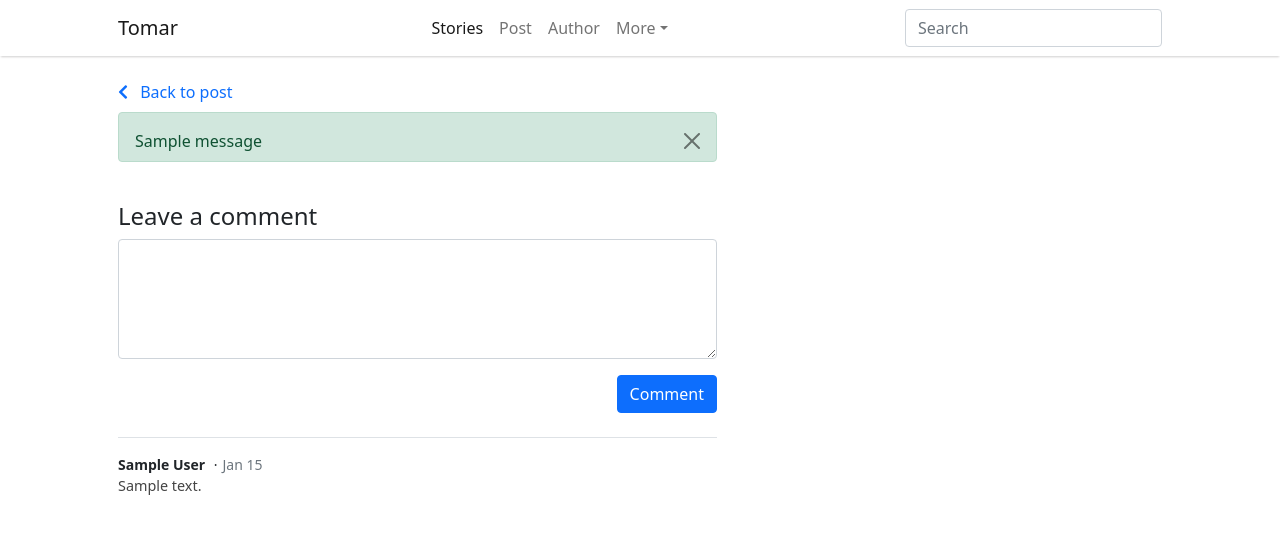
After one commit to balewgize/django-blog, a Django app: a page that uses blog/templates/blog/comment.html in a window 1280 px wide. The commit adds this page. Shown: the top 534 px of the page. Run offline with Django 3.2, Linux system fonts and the light colour scheme; a user stored in the database is signed in; tables that the repository leaves empty hold one stand-in row (values such as "Sample post"); one stand-in notice (Sample message) is shown; some libraries are stand-ins or nearby versions.

Commit message:
(feat) Add commenting feature Enable authenticated users to comment on posts. Enable users to edit or delete their own comments anytime

```diff
--- /dev/null
+++ b/blog/forms.py
@@ -0,0 +1,11 @@
+from django import forms
+
+from .models import Comment
+
+
+class CommentForm(forms.ModelForm):
+    """A form to accept users's comment on posts."""
+
+    class Meta:
+        model = Comment
+        fields = ("content",)
--- a/blog/models.py
+++ b/blog/models.py
@@ -46,9 +46,26 @@ class Post(models.Model):
 
     def save(self, *args, **kwargs):
         """Assign unique slug from post title."""
+        # Only when saving the post for the first time
         if not self.slug:
             self.slug = utils.generate_slug(self.__class__, self.title)
         return super().save(*args, **kwargs)
 
     def get_absolute_url(self):
+        """Absolute URL to post detail page."""
         return reverse("blog:post-detail", kwargs={"slug": self.slug})
+
+
+class Comment(models.Model):
+    """User's comment on posts."""
+
+    author = models.ForeignKey(settings.AUTH_USER_MODEL, on_delete=models.CASCADE)
+    post = models.ForeignKey(Post, on_delete=models.CASCADE, related_name="comments")
+    content = models.TextField(verbose_name="", max_length=300)
+    commented_on = models.DateTimeField(auto_now=True)
+
+    def __str__(self):
+        return self.content
+
+    class Meta:
+        ordering = ["-commented_on"]
--- /dev/null
+++ b/blog/templates/blog/comment.html
@@ -0,0 +1,70 @@
+{% extends "base.html" %}
+{% load static %}
+{% load crispy_forms_tags %}
+
+{% block title %} Comments {% endblock %}
+
+{% block main %}
+
+{% include "navbar.html" %}
+
+<div class="container pt-4 pb-2 px-md-5">
+    <a href="{% url 'blog:post-detail' post.slug %}"> <i class="fas fa-chevron-left me-2"></i> Back to post</a>
+</div>
+<div class="container mb-5 px-md-5">
+    <div class="row">
+        <div class="col-lg-7 col-md-10 col-sm-12">
+            {% if messages %}
+            {% for message in messages %}
+            <div class="alert alert-{{ message.tags }} alert-dismissible fade show pb-2" role="alert">
+                {{ message }}
+                <button type="button" class="btn-close" data-bs-dismiss="alert" aria-label="Close"></button>
+            </div>
+            {% endfor %}
+            {% endif %}
+
+            {% if request.user.is_authenticated %}
+            <div class="py-4 mb-3 border-bottom">
+                <form method="POST">
+                    {% csrf_token %}
+                    <div class="form-group">
+                        <h4>Leave a comment</h4>
+                        {{ comment_form|crispy }}
+                        <div class="d-flex justify-content-end">
+                            <button class="btn btn-primary" type="submit"> Comment </button>
+                        </div>
+                    </div>
+                </form>
+            </div>
+            {% else %}
+            <div class="py-3 mb-2 border-bottom">
+                <h4>Comments</h4>
+            </div>
+            {% endif %}
+
+            {% for comment in comments %}
+            <div class="d-flex flex-column comment">
+                <div class="d-flex justify-content-between">
+                    <div class="small">
+                        <a href="{% url 'accounts:profile' comment.author.uid %}" class="text-dark fw-bold">
+                            {{ comment.author.get_full_name }}</a>
+                        <span class="dot"></span><span class="text-muted">{{ comment.commented_on|date:"M d" }}</span>
+                    </div>
+                    {% if request.user == comment.author %}
+                    <div class="small comment-action">
+                        <a href="{% url 'blog:comment-update' comment.post.slug comment.pk %}" title="Edit comment"><i
+                                class="far fa-edit"></i></a>
+                        <a href="{% url 'blog:comment-delete' comment.post.slug comment.pk %}" class="ms-1"
+                            title="Delete comment"><i class="fas fa-trash"></i></a>
+                    </div>
+                    {% endif %}
+                </div>
+                <p class="comment-content">{{ comment.content }}</p>
+                <!-- <hr class="my-2 col-4"> -->
+            </div>
+            {% endfor %}
+        </div>
+    </div>
+</div>
+
+{% endblock %}
--- a/blog/templates/blog/landing_page.html
+++ b/blog/templates/blog/landing_page.html
@@ -51,6 +51,11 @@
         </div>
     </div>
 </div>
+<div class="container px-md-5 mb-5 pb-5">
+    <div class="d-flex align-items-center justify-content-center">
+        <a href="{% url 'blog:post-list' %}" class="btn btn-primary fs-5">Read Stories</a>
+    </div>
+</div>
 
 {% include "footer.html" %}
 {% endblock %}
--- a/blog/urls.py
+++ b/blog/urls.py
@@ -1,4 +1,3 @@
-from unicodedata import name
 from django.urls import path
 
 from . import views
@@ -13,5 +12,16 @@ urlpatterns = [
     path("p/<slug:slug>/", views.PostDetailView.as_view(), name="post-detail"),
     path("p/<slug:slug>/edit/", views.PostUpdateView.as_view(), name="post-update"),
     path("p/<slug:slug>/delete/", views.PostDeleteView.as_view(), name="post-delete"),
+    path("p/<slug:slug>/comments/", views.comments, name="comment-list"),
+    path(
+        "p/<slug:slug>/comments/<int:pk>/edit/",
+        views.CommentUpdateView.as_view(),
+        name="comment-update",
+    ),
+    path(
+        "p/<slug:slug>/comments/<int:pk>/delete/",
+        views.CommentDeleteView.as_view(),
+        name="comment-delete",
+    ),
     path("category/<slug:slug>/", views.CategoryView.as_view(), name="category"),
 ]
--- a/blog/views.py
+++ b/blog/views.py
@@ -3,9 +3,11 @@ from django.contrib.auth.mixins import LoginRequiredMixin, UserPassesTestMixin
 from django.shortcuts import render
 from django.views.generic import ListView, DetailView, View
 from django.views.generic.edit import CreateView, UpdateView, DeleteView
+from django.shortcuts import get_object_or_404
 from django.urls import reverse_lazy
 
-from .models import Post
+from .models import Post, Comment
+from .forms import CommentForm
 
 
 class HomePageView(View):
@@ -70,6 +72,8 @@ class PostUpdateView(LoginRequiredMixin, UserPassesTestMixin, UpdateView):
     template_name = "blog/post_update.html"
 
     def form_valid(self, form):
+        # After updating the user will be redirected to the post detail
+        # page since we define get_absolute_url method in the Post model
         form.instance.author = self.request.user
         if form.instance.status == 0:
             msg = "Your post has been saved as draft."
@@ -79,7 +83,7 @@ class PostUpdateView(LoginRequiredMixin, UserPassesTestMixin, UpdateView):
         return super().form_valid(form)
 
     def test_func(self):
-        # check that the person trying to update the post is owner of the post
+        # check that the person trying to update the post is the  owner
         return self.get_object().author == self.request.user
 
 
@@ -97,7 +101,7 @@ class PostDeleteView(LoginRequiredMixin, UserPassesTestMixin, DeleteView):
         return reverse_lazy("accounts:profile", args=(author.uid,))
 
     def test_func(self):
-        # check that the person trying to delete the post is owner of the post
+        # check that the person trying to delete the post is the owner
         return self.get_object().author == self.request.user
 
 
@@ -109,11 +113,77 @@ class CategoryView(ListView):
     context_object_name = "category_posts"
 
     def get_queryset(self):
-        # category = Category.objects.filter(slug=self.kwargs.get("slug")).first()
-        # return category.post_set.all()
-
         return (
             Post.objects.select_related("category")
             .select_related("author")
             .filter(category__slug=self.kwargs.get("slug"))
         )
+
+
+class CommentUpdateView(LoginRequiredMixin, UserPassesTestMixin, UpdateView):
+    """Display comment update form and handle the process."""
+
+    model = Comment
+    fields = ["content"]
+    template_name = "blog/comment_update.html"
+
+    def form_valid(self, form):
+        form.instance.author = self.request.user
+        return super().form_valid(form)
+
+    def get_success_url(self):
+        # After updating the comment, redirect back to comments page
+        messages.info(self.request, "Your comment has been updated.")
+        post_slug = self.kwargs["slug"]
+        return reverse_lazy("blog:comment-list", args=(post_slug,))
+
+    def test_func(self):
+        # check that the person trying to update the comment is the owner
+        return self.get_object().author == self.request.user
+
+
+class CommentDeleteView(LoginRequiredMixin, UserPassesTestMixin, DeleteView):
+    """Display comment deletion form and handle the process."""
+
+    model = Comment
+    template_name = "blog/comment_delete.html"
+
+    def get_success_url(self):
+        # After deleting the comment, redirect back to comments page
+        messages.info(self.request, "Your comment has been deleted.")
+        post_slug = self.kwargs["slug"]
+        return reverse_lazy("blog:comment-list", args=(post_slug,))
+
+    def test_func(self):
+        # check that the person trying to delete the comment is the owner
+        return self.get_object().author == self.request.user
+
+
+def comments(request, slug):
+    """Enable user to add comments on posts."""
+    comments = (
+        Comment.objects.select_related("author")
+        .select_related("post")
+        .filter(post__slug=slug)
+    )
+    post = get_object_or_404(Post, slug=slug)
+    if request.user.is_authenticated:
+        # Only authenticated users are allowed to comment on posts
+        if request.method == "POST":
+            comment_form = CommentForm(request.POST)
+            if comment_form.is_valid():
+                comment_form.instance.author = request.user
+                comment_form.instance.post = post
+                comment_form.save()
+                messages.info(request, "Your response has been saved.")
+    else:
+        # Inform users to authenticate in order to add comments
+        messages.warning(request, "Login to your account to comment on posts.")
+
+    comment_form = CommentForm()
+    context = {
+        "comment_form": comment_form,
+        "comments": comments,
+        "post": post,
+    }
+    return render(request, "blog/comment.html", context)
--- a/static/css/base-style.css
+++ b/static/css/base-style.css
@@ -57,8 +57,17 @@ margin-right: 5px;
 }
 .bookmark {
     all: unset;
-    padding: 5px;
+    padding: 0 5px;
     border-radius: 50%;
+}
+.upvote, .downvote {
+    all: unset;
+    padding: 0 5px;
+}
+.react {
+    background: rgba(0, 0, 0, 0.05);
+    border-radius: 20px;
+    padding: 1px 8px;
 }
 .bookmark:hover {
     cursor: pointer;
@@ -99,6 +108,14 @@ footer {
 .footer-links a:hover {
     text-decoration: underline;
 }
+#id_content {
+    height: 120px;
+}
+.comment-content{
+    color: #444;
+    font-size: 0.9rem;
+}
+/* Responsive */
 @media screen and (min-width: 768px) {
     #div_id_first_name, #div_id_last_name {
         width: 47.5%;
@@ -110,10 +127,13 @@ footer {
     #div_id_last_name {
         margin-left: 2%;
     }
-    .action {
+    .action, .comment-action {
         display: none;
     }
     .mycard:hover .action {
         display: inline-block;
     }
+    .comment:hover .comment-action{
+        display: inline-block;
+    }
 }
```
Also changed, not shown: blog/templates/blog/comment_delete.html (added, +36 -0 lines), blog/templates/blog/comment_update.html (added, +29 -0 lines), blog/templates/blog/post_detail.html (+21 -2 lines), blog/migrations/0002_comment.py (added).
